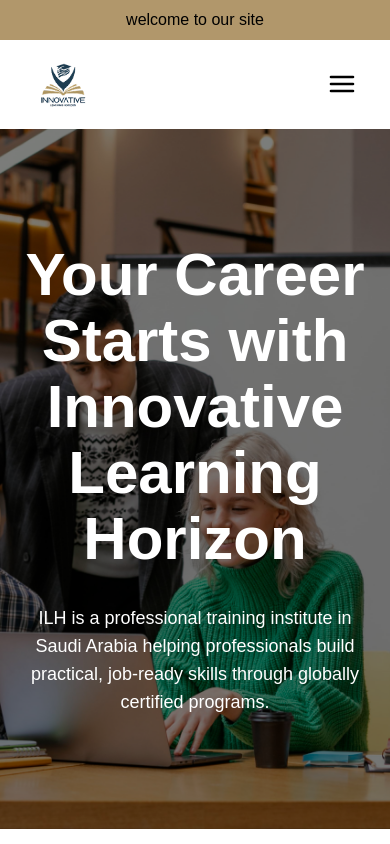
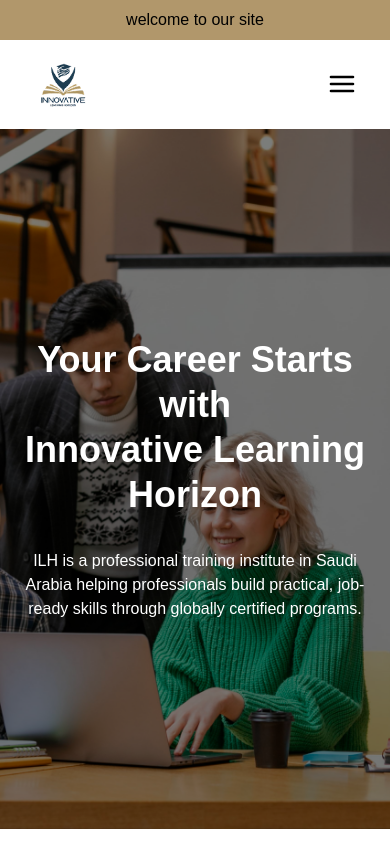
Before and after one commit to shamilshiraz/innovative-learning, a Next.js app: page / in a window 390 px wide. Shown: the top 844 px of the page. Built offline with nearby package versions, Linux system fonts and the light colour scheme.

Commit message:
Responsive text fix in Landing.jsx and design improvements

```diff
--- a/src/components/Landing.jsx
+++ b/src/components/Landing.jsx
@@ -20,24 +20,18 @@
         className="object-cover object-center"
       />
 
-      {/* Black Overlay */}
+      {/* Overlay */}
       <div className="absolute inset-0 bg-black opacity-50"></div>
 
-      {/* Hidden SEO H1 */}
+      {/* Hidden SEO Title */}
       <h1 className="sr-only">
         Professional Training Institute in Saudi Arabia – Innovative Learning Horizons (ILH)
       </h1>
 
-      {/* Hero Text */}
-      <div className="relative z-10 text-white px-6 max-w-7xl mx-auto">
+      {/* Text Section */}
+      <div className="relative z-10 text-white px-6 max-w-6xl mx-auto">
         <motion.h1
-          style={{
-            fontSize: "60px", // 👈 manually controls text size (you can make it 100px or more)
-            fontWeight: 800,
-            lineHeight: "1.1",
-            marginBottom: "2rem",
-          }}
-          className="leading-tight mb-8"
+          className="text-4xl sm:text-5xl md:text-6xl font-bold leading-tight mb-8"
           initial={{ y: 20, opacity: 0 }}
           animate={{ y: 0, opacity: 1 }}
           transition={{ delay: 0.5, duration: 0.8, ease: "easeOut" }}
@@ -47,7 +41,7 @@
         </motion.h1>
 
         <motion.p
-          className="text-lg sm:text-xl font-light max-w-3xl mx-auto"
+          className="text-base sm:text-lg md:text-xl font-light max-w-3xl mx-auto"
           initial={{ y: 20, opacity: 0 }}
           animate={{ y: 0, opacity: 1 }}
           transition={{ delay: 0.7, duration: 0.8, ease: "easeOut" }}
```
